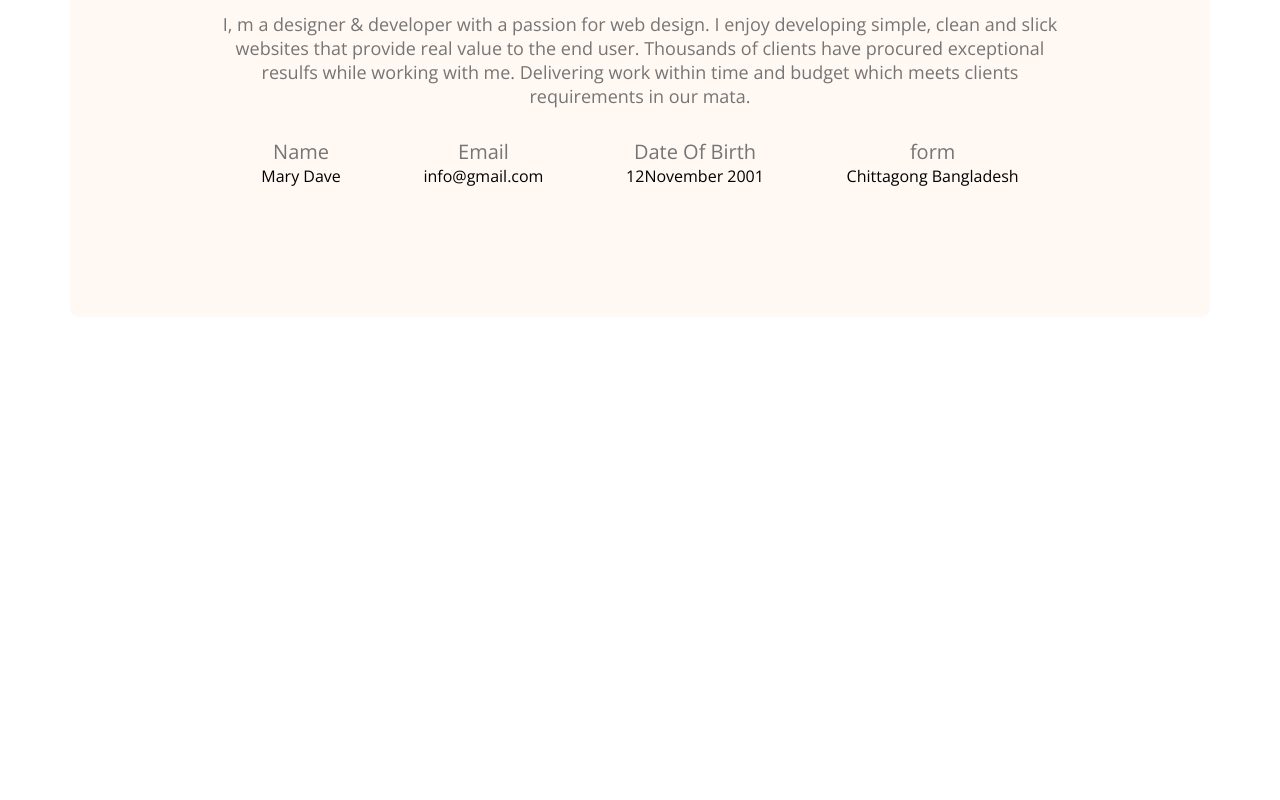
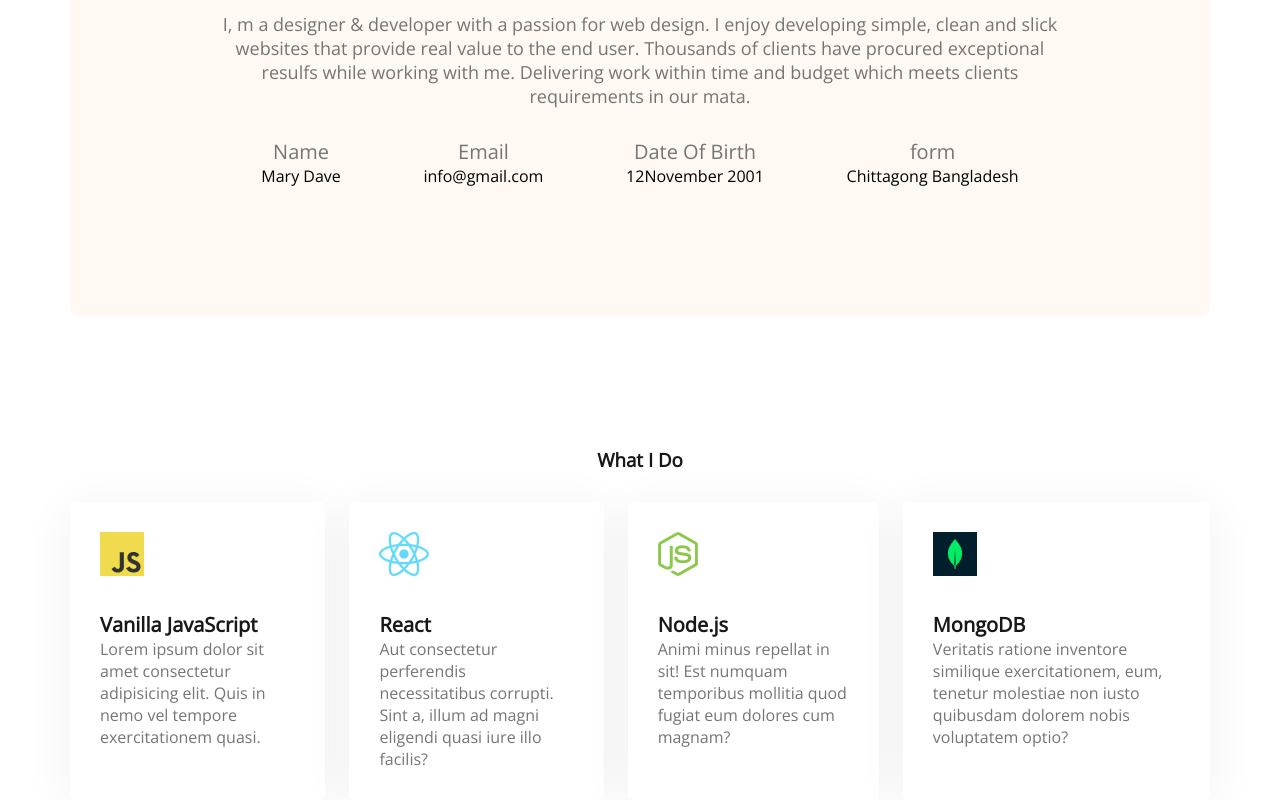
Before and after one commit to Saima-Amin/developer-portfolio, a plain HTML site: page index.html in a window 1280 px wide. Shown: the part 1090-1890 px from the top of the page. Before the commit the page ends 1407 px from the top, so only its background shows below. Drawn offline with nearby package versions, Linux system fonts and the light colour scheme.

Commit message:
second section

```diff
--- a/index.html
+++ b/index.html
@@ -60,6 +60,34 @@
 
         </section>
 
+        <section class="what-i-do">
+            <h3 class="section-title">What I Do</h3>
+
+            <div class="skills-container">
+                <div class="skill">
+                    <img src="images/icons/js.png" alt="">
+                    <p class="skill-title">Vanilla JavaScript</p>
+                    <p class="skill-desc">Lorem ipsum dolor sit amet consectetur adipisicing elit. Quis in nemo vel tempore exercitationem quasi.</p>
+                </div>
+                <div class="skill">
+                    <img src="images/icons/react.png" alt="">
+                    <p class="skill-title">React</p>
+                    <p class="skill-desc">Aut consectetur perferendis necessitatibus corrupti. Sint a, illum ad magni eligendi quasi iure illo facilis?</p>
+                </div>
+                <div class="skill">
+                    <img src="images/icons/nodejs.png" alt="">
+                    <p class="skill-title">Node.js</p>
+                    <p class="skill-desc">Animi minus repellat in sit! Est numquam temporibus mollitia quod fugiat eum dolores cum magnam?</p>
+                </div>
+                <div class="skill">
+                    <img src="images/icons/mongo.png" alt="">
+                    <p class="skill-title">MongoDB</p>
+                    <p class="skill-desc">Veritatis ratione inventore similique exercitationem, eum, tenetur molestiae non iusto quibusdam dolorem nobis voluptatem optio?</p>
+                </div>
+            </div>
+
+        </section>
+
 
     </main>
     <footer>
--- a/styles/portfolio.css
+++ b/styles/portfolio.css
@@ -126,12 +126,65 @@ main {
     /* padding-left: 20px; */
 }
 
-.info-title {
+.about-me .info-title {
     color: #757575;
     font-size: 20px;
 }
 
 .info.desc {
+    font-weight: 700;
     font-size: 20px;
     color: #474747;
 }
+
+.what-i-do {
+    margin-top: 130px;
+}
+
+.section-title {
+    /* margin-top: 130px; */
+    /* font-weight: 700; */
+    /* font-size: 35px; */
+    /* line-height: 48px; */
+    /* identical to box height */
+
+    text-align: center;
+
+    /* Dark 01 */
+
+    color: #181818
+}
+
+.skills-container {
+    display: flex;
+    gap: 24px;
+}
+
+.skill-title {
+    font-weight: 700;
+    font-size: 20px;
+    color: #181818;
+    margin-top: 30px;
+    margin: bottom 20px;
+
+}
+
+.skill-desc {
+    font-weight: 400;
+    font-size: 16px;
+    /* line-height: 28px; */
+    /* or 175% */
+
+
+    /* Dark 03 */
+
+    color: #757575;
+
+}
+
+.skill {
+    background: #FFFFFF;
+    box-shadow: 0px 6px 50px rgba(0, 0, 0, 0.06);
+    border-radius: 5px;
+    padding: 30px;
+}
```
